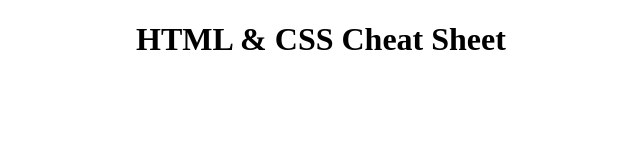
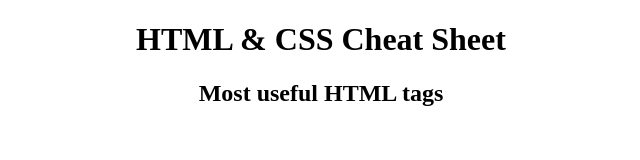
Before and after one commit to nanashi95/Cheat-Sheet, a plain HTML site: page index.html in a window 1280 px wide. Shown: the whole page, without its empty margins (319-959 px from the left). Drawn offline with Linux system fonts and the light colour scheme.

Commit message:
add section subtitle for HTML tag block

```diff
--- a/index.html
+++ b/index.html
@@ -9,7 +9,7 @@
         <h1>HTML & CSS Cheat Sheet</h1>
 
         <div class="TableBlock">
-
+            <h2>Most useful HTML tags</h2>
         </div>
     </body>
 
--- a/resources/css/styles.css
+++ b/resources/css/styles.css
@@ -2,3 +2,8 @@
 h1 {
     text-align: center;
 }
+
+.TableBlock h2 {
+    text-align: center;
+    font-weight: bold;
+}
```
